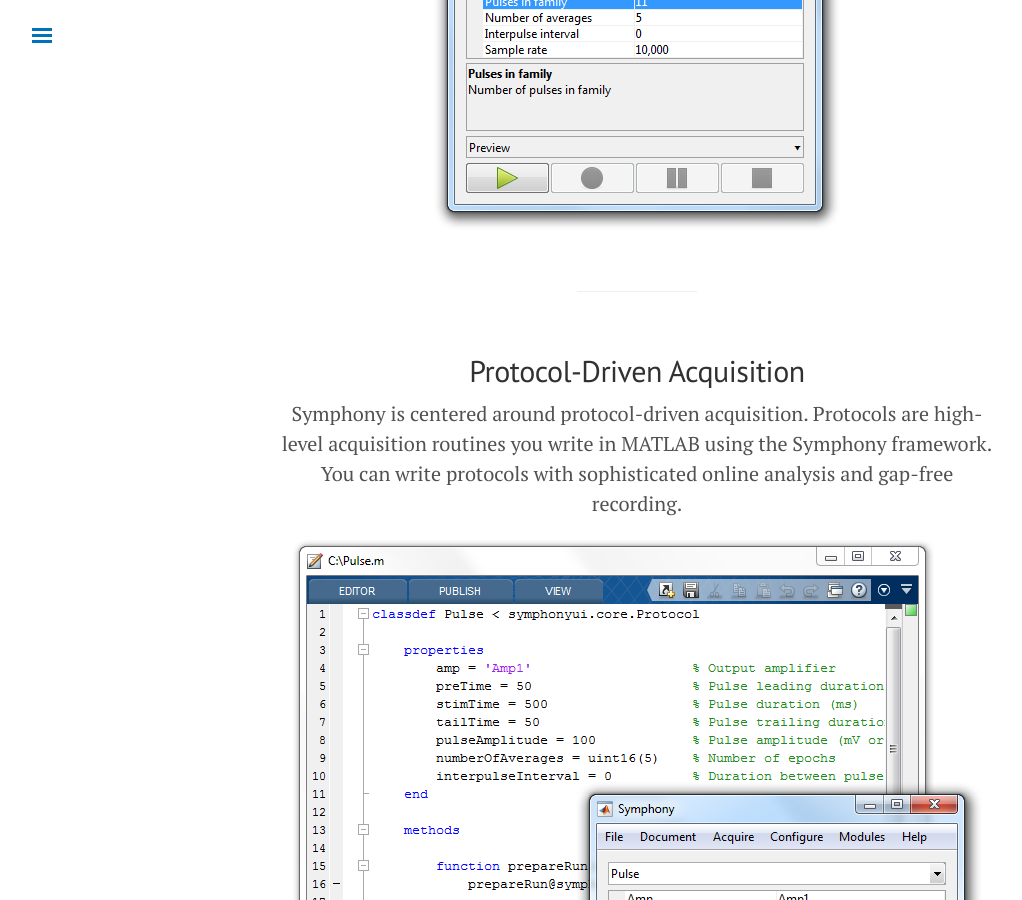
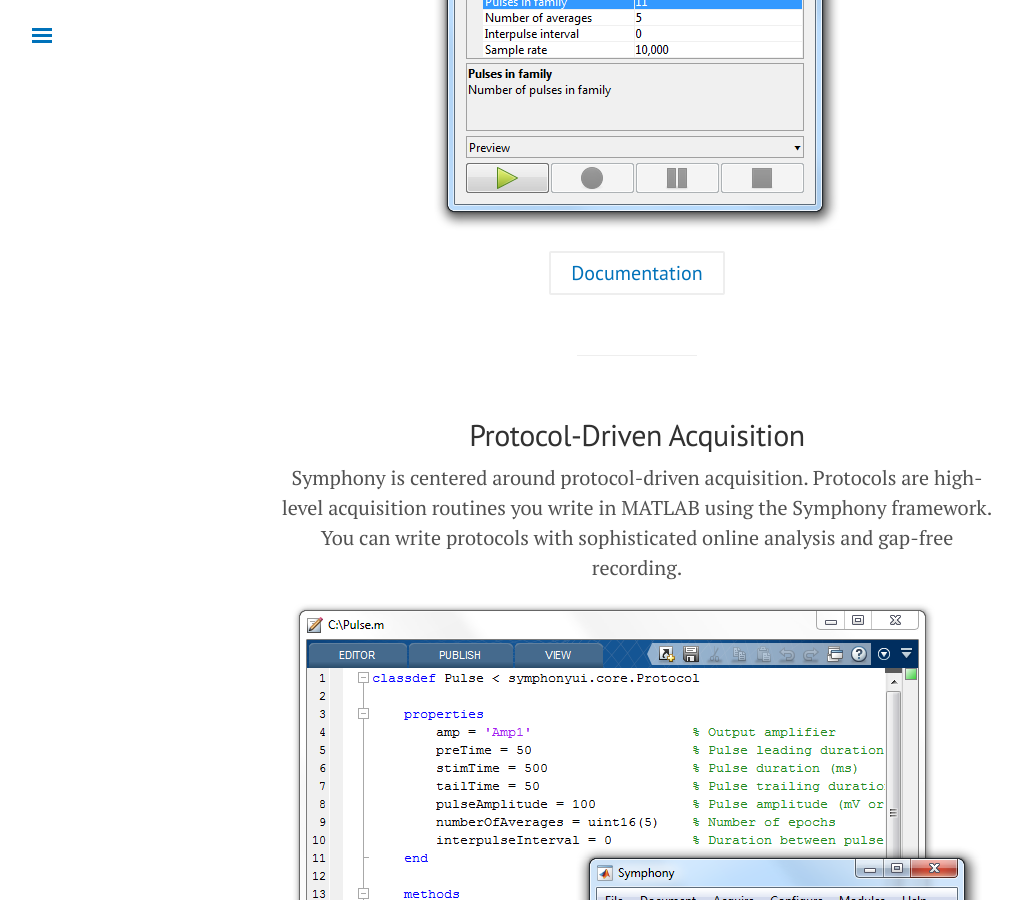
Before and after one commit to Symphony-DAS/symphony-das.github.io, a Jekyll site: the page built from index.md, in a window 1280 px wide and 900 px high, scrolled down 1003 px. Shown: the whole window, without its empty margins (3-1025 px from the left). Built offline with Jekyll 4.4.1, drawn with Linux system fonts in a browser that asks for light colours.

Commit message:
Pointing to gitbook for docs

```diff
--- a/_config.yml
+++ b/_config.yml
@@ -18,4 +18,7 @@
 version:             2.1.3.3
 
 github:
-  repo:              https://github.com/Symphony-DAS/symphony-matlab2
+  repo:              https://github.com/Symphony-DAS/symphony-matlab
+
+gitbook:
+  book:              https://cafarm.gitbooks.io/symphony
--- a/_includes/sidebar.html
+++ b/_includes/sidebar.html
@@ -25,7 +25,7 @@
       {% endif %}
     {% endfor %}
 
-    <a class="sidebar-nav-item" href="{{ site.github.repo }}/wiki">Documentation</a>
+    <a class="sidebar-nav-item" href="{{ site.gitbook.book }}/content/">Documentation</a>
     <a class="sidebar-nav-item" href="{{ site.github.repo }}/releases/download/{{ site.version }}/Symphony.mlappinstall">Download</a>
     <a class="sidebar-nav-item" href="{{ site.github.repo }}">GitHub project</a>
     <span class="sidebar-nav-item">Currently v{{ site.version }}</span>
--- a/index.md
+++ b/index.md
@@ -17,6 +17,8 @@
 Symphony is a MATLAB based data acquisition system for electrophysiologists. It provides a framework for writing acquisition routines and a user interface to conduct experiments.
 
 ![hero](public/images/hero.png)
+
+<a href="{{ site.gitbook.book }}/content/" class="btn">Documentation</a>
 
 <hr>
 
```
